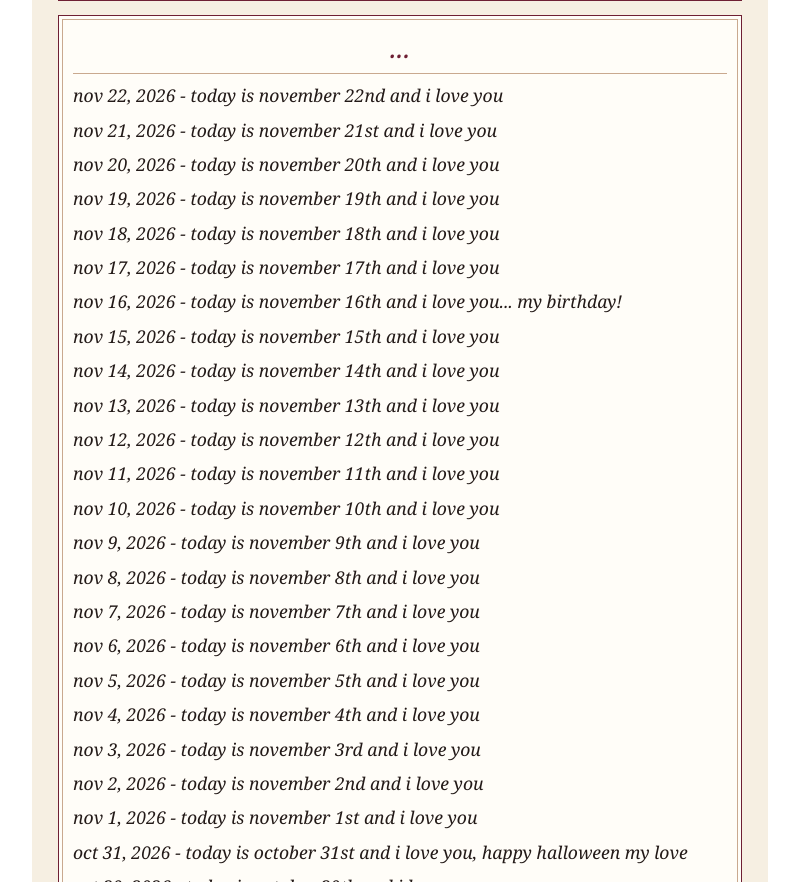
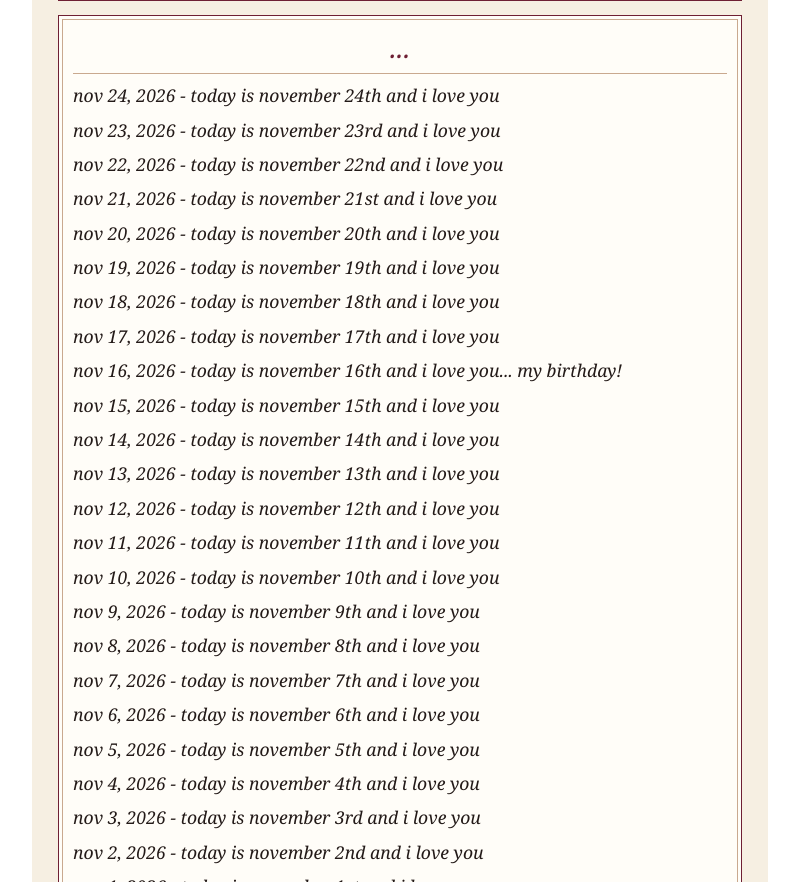
Before and after one commit to jjwarren7/jjwarren7.github.io, a plain HTML site: page index.html in a window 1280 px wide. Shown: the part 2433-3315 px from the top of the page, without its empty margins (122-921 px from the left). Drawn offline with Linux system fonts and the light colour scheme; a web font is replaced by a local one.

Commit message:
Update index.html

```diff
--- a/index.html
+++ b/index.html
@@ -70,6 +70,8 @@ i look forward to your updates, i love you my love.</p>
 
       <article id="updates">
         <header><h2>...</h2></header>
+        <p><i>nov 24, 2026</i> - today is november 24th and i love you</p>
+        <p><i>nov 23, 2026</i> - today is november 23rd and i love you</p>
         <p><i>nov 22, 2026</i> - today is november 22nd and i love you</p>
         <p><i>nov 21, 2026</i> - today is november 21st and i love you</p>
         <p><i>nov 20, 2026</i> - today is november 20th and i love you</p>
```
